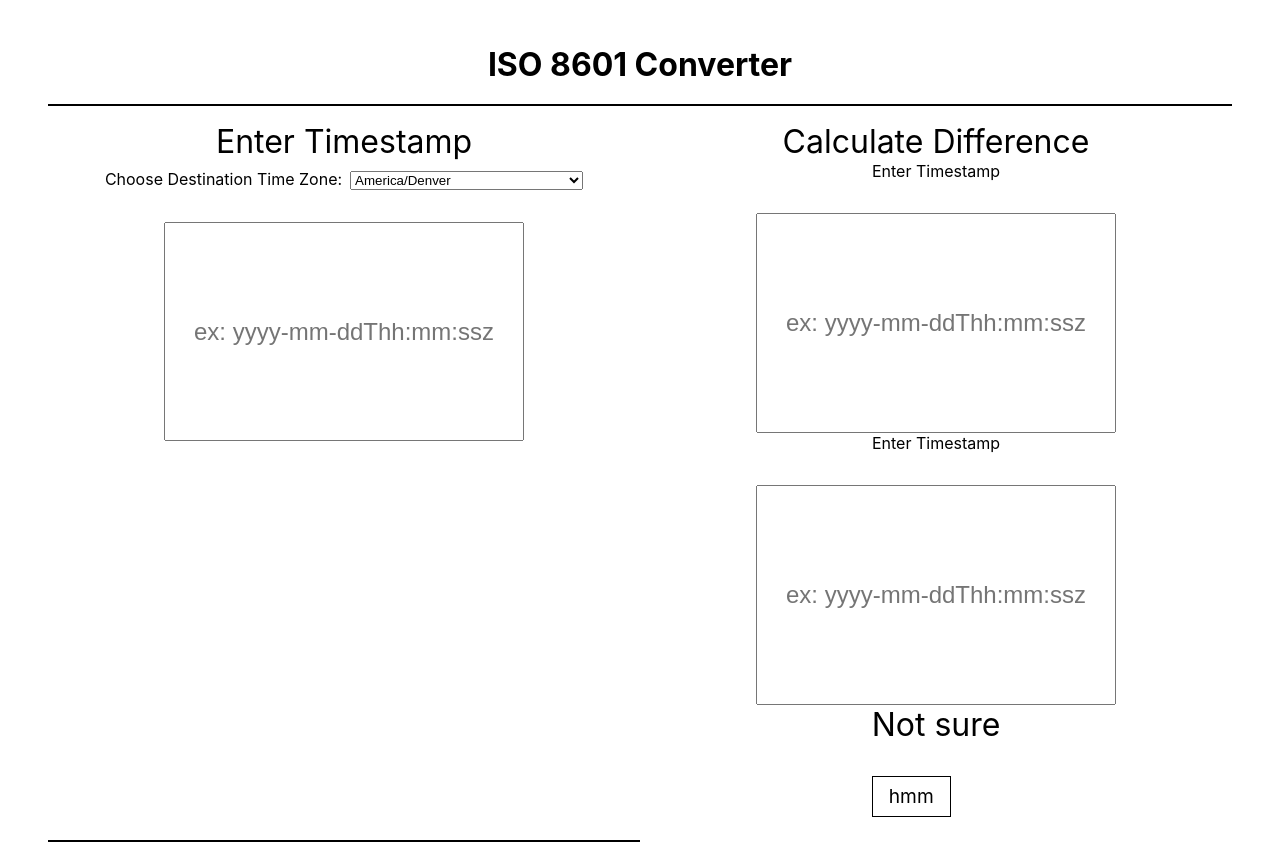
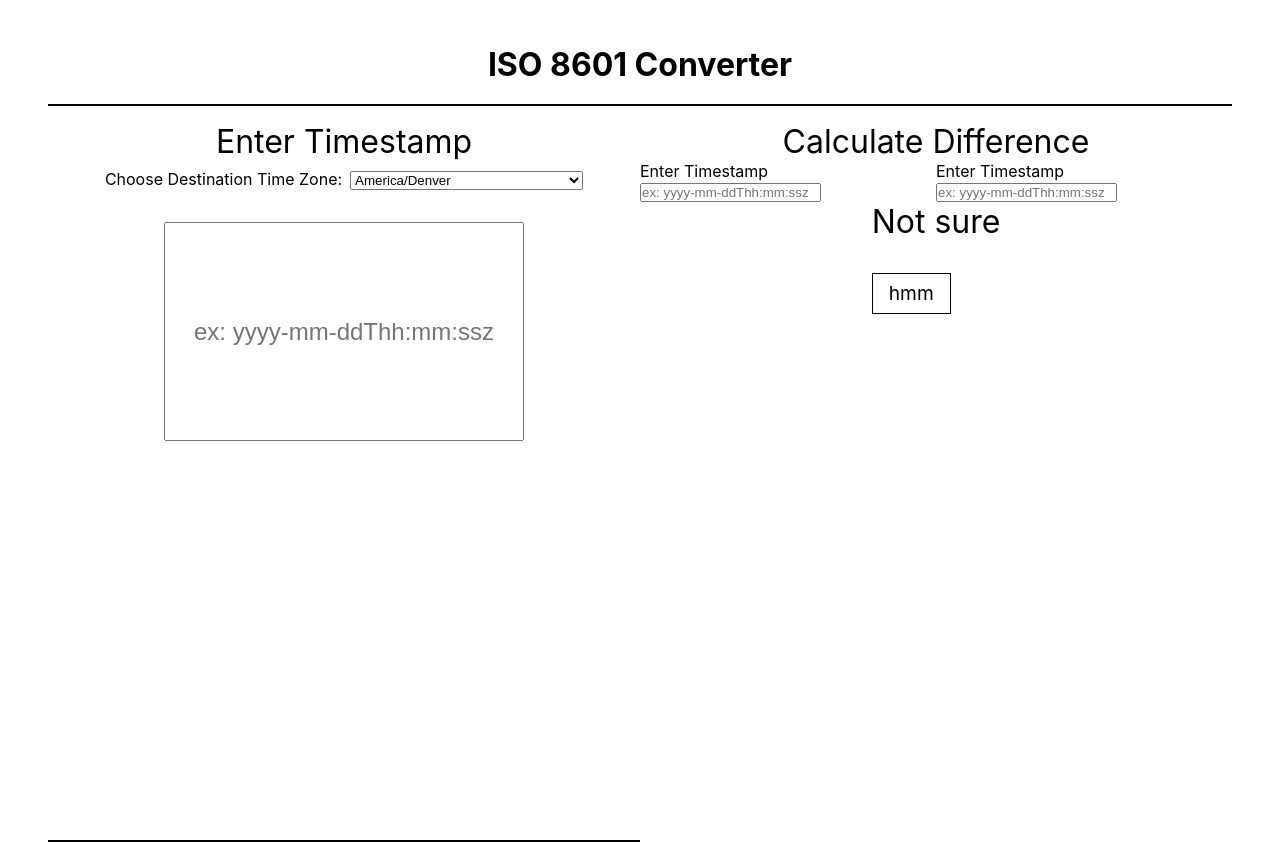
Before and after one commit to tylrs/iso-8601-converter, a React (Create React App) app: page / in a window 1280 px wide. Built offline with nearby package versions, Linux system fonts and the light colour scheme.

Commit message:
Fix timestamp input layout

```diff
--- a/src/components/App/App.css
+++ b/src/components/App/App.css
@@ -78,3 +78,7 @@ main {
     display: flex;
     flex-direction: column;
 }
+
+.diff-inputs {
+    display: flex;
+}
--- a/src/components/App/App.js
+++ b/src/components/App/App.js
@@ -58,24 +58,30 @@ const App = () => {
         </section>
         <section className='diff-section'>
           <h2 className='diff-title'>Calculate Difference</h2>
+          <div className='diff-inputs'>
+            <div>
               <label className='diff-label-1' htmlFor='timestamp'>Enter Timestamp</label>
               <input
-            className='timestamp-input'
+                className='timestamp-input-1'
                 type='text'
                 id='timestamp'
                 value={diffTimestamp1}
                 // onChange={(e) => handleChange(e)}
                 placeholder='ex: yyyy-mm-ddThh:mm:ssz'
               />
+            </div>
+            <div>
               <label className='diff-label-2' htmlFor='timestamp'>Enter Timestamp</label>
               <input
-            className='timestamp-input'
+                className='timestamp-input-2'
                 type='text'
                 id='timestamp'
                 value={diffTimestamp2}
                 // onChange={(e) => handleChange(e)}
                 placeholder='ex: yyyy-mm-ddThh:mm:ssz'
               />
+            </div>
+          </div>
         {timestampDiff &&
           <section className='diff-output-section'>
             <h2 className='timezone-title'>Not sure</h2>
```
Lines whose indentation alone changed are shown as unchanged.
